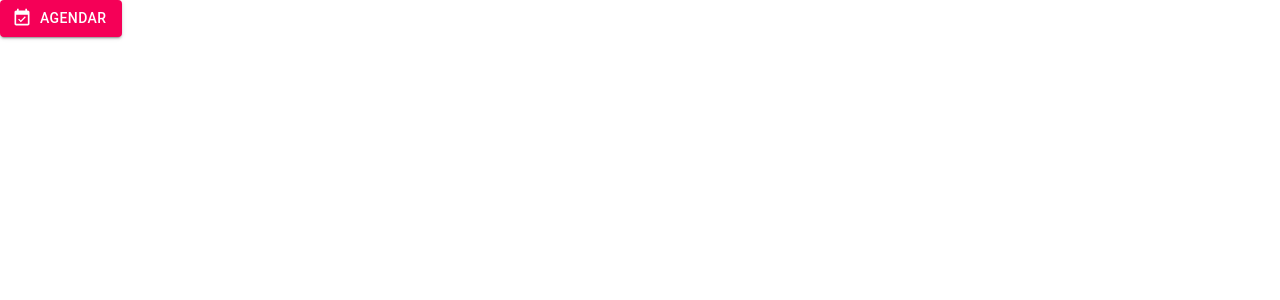
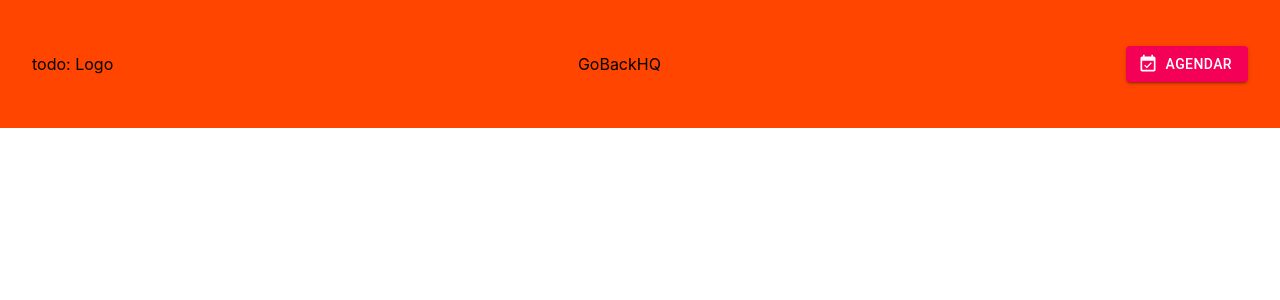
Before and after one commit to narradorww/hackathon-squad1, a React (Create React App) app: page / in a window 1280 px wide. Shown: the top 300 px of the page. Built offline with nearby package versions, Linux system fonts and the light colour scheme.

Commit message:
Criaçao de Cabeçalho

```diff
--- a/public/index.html
+++ b/public/index.html
@@ -24,7 +24,7 @@
       work correctly both with client-side routing and a non-root public URL.
       Learn how to configure a non-root public URL by running `npm run build`.
     -->
-    <title>React App</title>
+    <title>Go Back HeadQuarter</title>
   </head>
   <body>
     <noscript>You need to enable JavaScript to run this app.</noscript>
--- a/src/App.js
+++ b/src/App.js
@@ -1,12 +1,9 @@
-import logo from './logo.svg';
-
-import Botao from './components/button/button';
+import Header from '../src/components/Header/header'
 
 function App() {
   return (
     <div>
-      <Botao/>
-
+      <Header/>
     </div>
   );
 }
--- /dev/null
+++ b/src/assets/UI/colors.js
@@ -0,0 +1 @@
+export const laranjaPrincipal = "#FF4500"
--- /dev/null
+++ b/src/components/Header/header.jsx
@@ -0,0 +1,30 @@
+import React from 'react';
+import styled from 'styled-components';
+import Botao from '../button/button'
+import {laranjaPrincipal} from '../../assets/UI/colors'
+
+const Header = styled.header`
+display: flex;
+justify-content: space-between;
+align-items: center;
+background:${laranjaPrincipal};
+height: 64px;
+padding: 32px;
+
+
+
+`;
+
+
+function Cabecalho(){
+ return (
+     <Header>
+     <div> todo: Logo </div>
+     <div> GoBackHQ </div>
+     <Botao/>
+     </Header>
+ )
+}
+
+
+export default Cabecalho;
```
